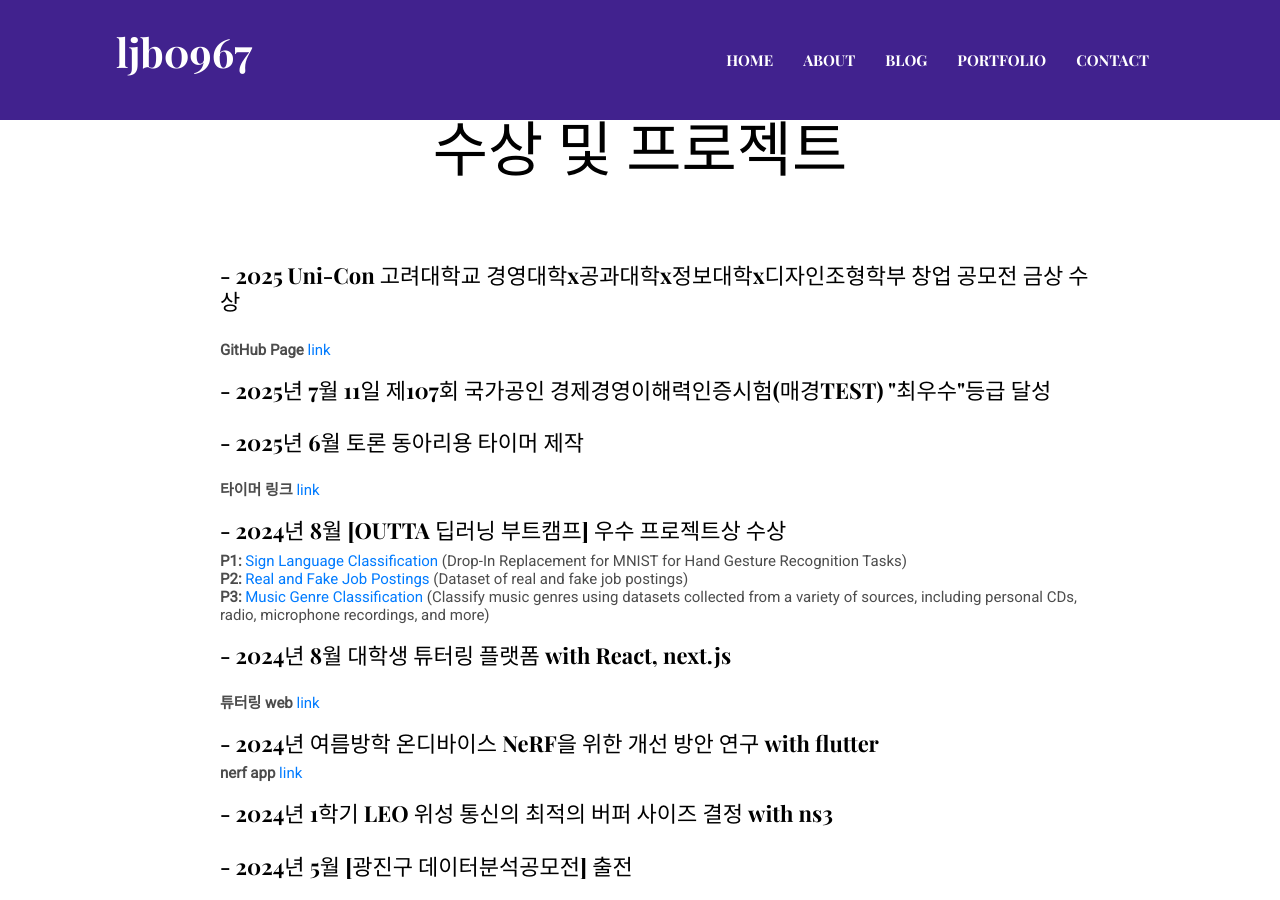
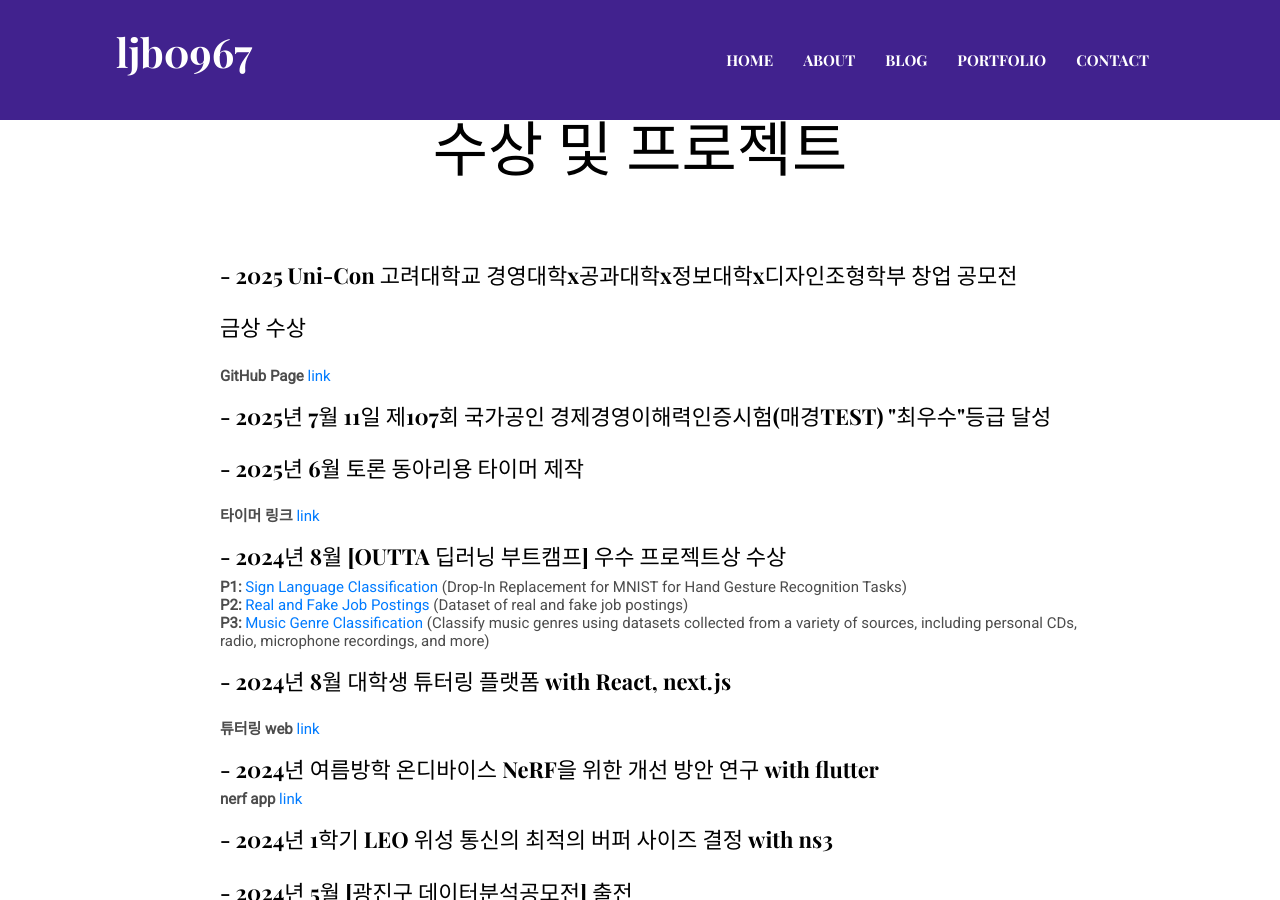
Before and after one commit to ljb0967/ljb0967.github.io, a Jekyll site: the page built from index.html, in a window 1280 px wide and 900 px high, scrolled down 1251 px. Built offline with Jekyll 4.4.1, drawn with Linux system fonts in a browser that asks for light colours; some web fonts are replaced.

```diff
--- a/_data/settings.yml
+++ b/_data/settings.yml
@@ -52,7 +52,9 @@ blurb:
   안녕하세요 저의 홈페이지에 오신 것을 환영합니다 여기에는 저에 대한 프로필과 제가 지금까지 해온 프로젝트들이 정리되어있습니다  <br> Welcome to my website! Here, you can find my profile and a summary of the projects I have worked on so far <br><br><br><br><br><h2>수상 및 프로젝트</h2><br><br><br>
 
   <ul style="text-align:left"><br>
-  <li><h4>-  2025 Uni-Con 고려대학교 경영대학x공과대학x정보대학x디자인조형학부 창업 공모전 금상 수상 </h4></li><br>
+  <li><h4>-  2025 Uni-Con 고려대학교 경영대학x공과대학x정보대학x디자인조형학부 창업 공모전</h4></li><br>
+
+  <li><h4>금상 수상</h4></li><br>
 
   <li><strong>GitHub Page </strong><a href="https://github.com/ljb0967/AND-front" target="_blank">link</a></li><br>
 
```
